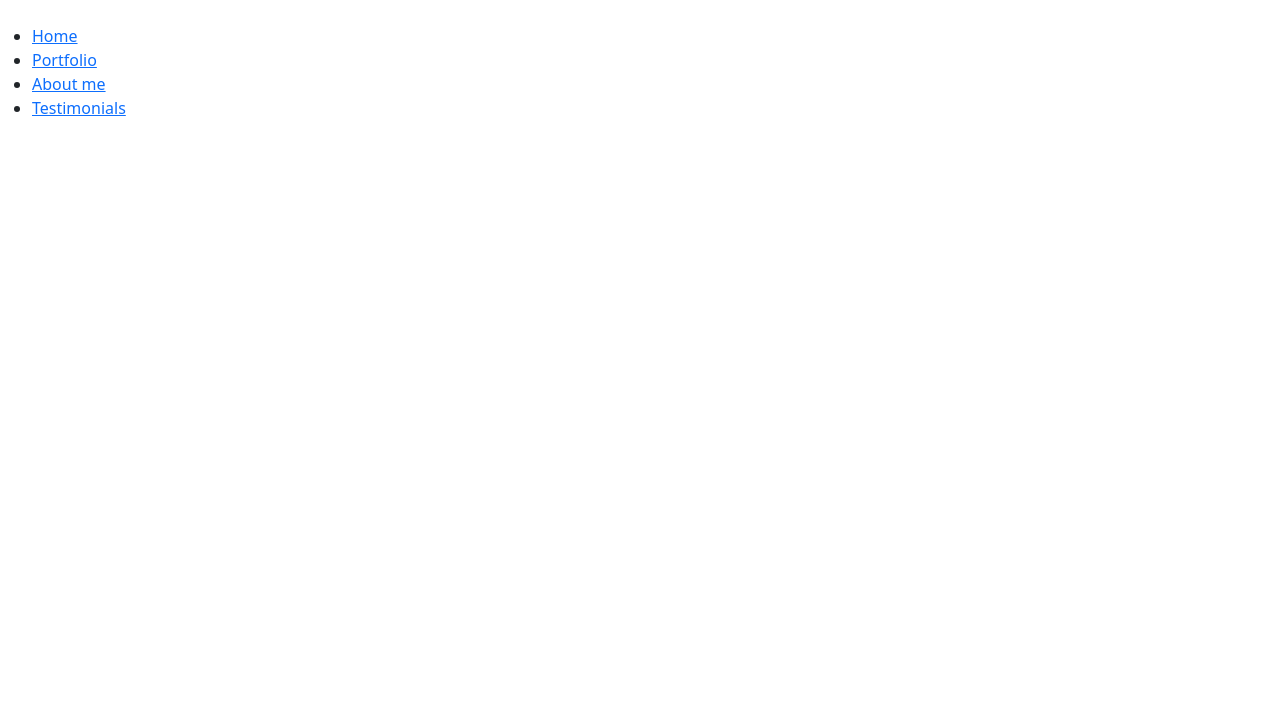
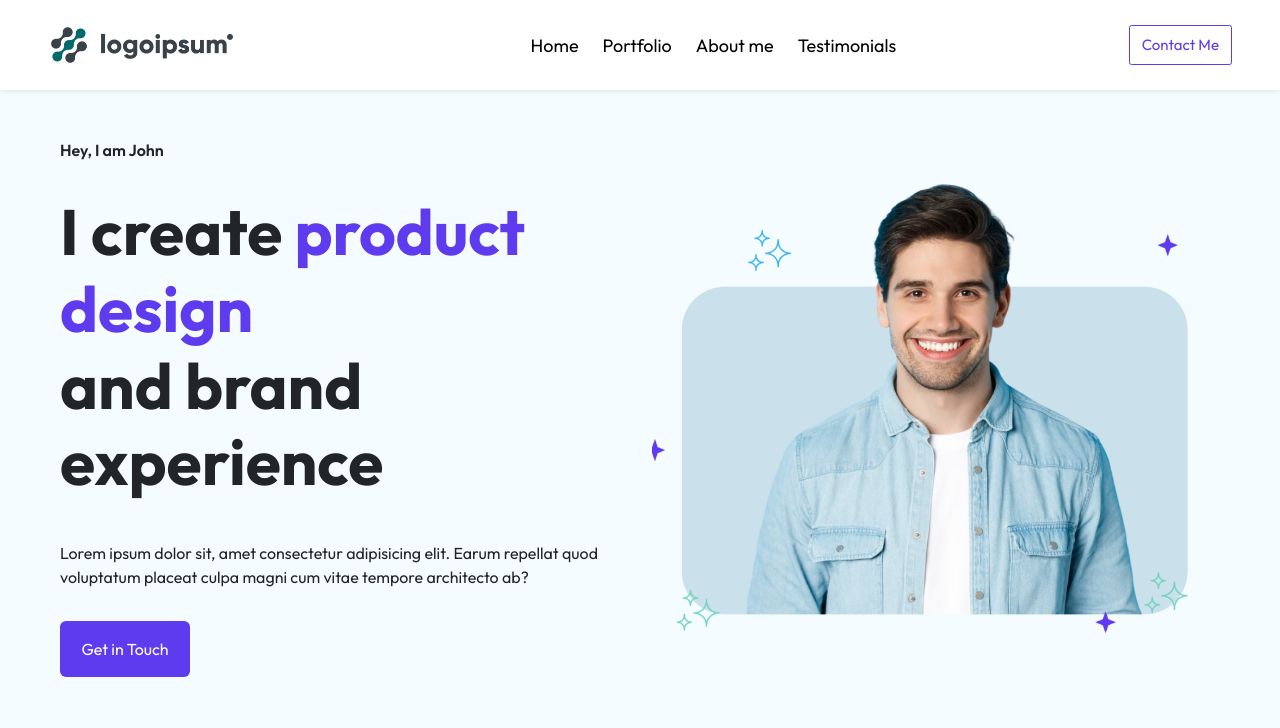
Before and after one commit to MDPerrfan/Portfolio_Frontend, a plain HTML site: page index.html in a window 1280 px wide. Drawn offline with nearby package versions, Linux system fonts and the light colour scheme.

Commit message:
Home done

```diff
--- a/index.css
+++ b/index.css
@@ -0,0 +1,41 @@
+@import url('https://fonts.googleapis.com/css2?family=Outfit:wght@100..900&display=swap');
+* {
+    box-sizing: border-box;
+    margin: 0;
+    padding: 0;
+    font-family: outfit;
+}
+
+nav {
+    box-shadow: rgba(0, 0, 0, 0.45) 0px 10px 35px -10px;
+    height: 90px;
+    position: sticky;
+}
+
+ul li a {
+    text-decoration: none;
+    color: black;
+    font-size: 18px;
+}
+
+h1 {
+    font-size: 4rem;
+}
+
+.logo {
+    max-width: 250px;
+}
+
+.btn {
+    font-size: 15px;
+    border: 1px solid;
+    color: rgb(94, 59, 238);
+    border-radius: 2.5px;
+}
+
+.home_btn {
+    background-color: rgb(94, 59, 238);
+    border: none;
+    border-radius: 2px;
+    color: white;
+}
--- a/index.html
+++ b/index.html
@@ -8,31 +8,44 @@
     <!-- CSS Links -->
     <link href="https://cdn.jsdelivr.net/npm/bootstrap@5.3.3/dist/css/bootstrap.min.css" rel="stylesheet" integrity="sha384-QWTKZyjpPEjISv5WaRU9OFeRpok6YctnYmDr5pNlyT2bRjXh0JMhjY6hW+ALEwIH" crossorigin="anonymous">
     <link rel="stylesheet" href="https://cdnjs.cloudflare.com/ajax/libs/font-awesome/6.0.0-beta3/css/all.min.css">
-    <link rel="stylesheet" href="index.css">
+    <link rel="stylesheet" href="./index.css">
 </head>
 
 <body>
-    <nav>
-        <div class="logo">
-            <img src="" alt="">
+    <nav class="shadow-sm p-3 d-flex px-5 justify-content-between align-items-center">
+        <div class="logo ">
+            <img class="img-fluid w-75 " src="./assests/Logo.png " alt=" ">
         </div>
-        <div class="menu">
-            <ul>
+        <ul class="list-unstyled d-flex gap-4 align-items-center m-0 p-1 ">
             <li>
-                    <a href="#products">Home</a>
+                <a href="/ ">Home</a>
             </li>
             <li>
-                    <a href="#services">Portfolio</a>
+                <a href="#portfolio ">Portfolio</a>
             </li>
             <li>
-                    <a href="#location">About me</a>
+                <a href="#about ">About me</a>
             </li>
             <li>
-                    <a href="#contact">Testimonials</a>
+                <a href="#testimonials ">Testimonials</a>
             </li>
         </ul>
+        <button class="btn py-2">Contact Me</button>
+    </nav>
+    <section style="background-color: rgb(245, 252, 255);min-height: 100vh;">
+        <div class="row py-5 mx-5">
+            <div class=" col-lg-6 p-lg- gap-3 d-flex flex-column justify-content-center">
+                <p class="fw-semibold ">Hey, I am John</p>
+                <h1 class="fw-bolder ">I create <span style="color:rgb(94, 59, 238); ">product design </span> <br>and brand experience</h1>
+                <p class=" my-3 ">Lorem ipsum dolor sit, amet consectetur adipisicing elit. Earum repellat quod voluptatum placeat culpa magni cum vitae tempore architecto ab?</p>
+                <button class="home_btn px-2 py-3 rounded-2 text-white " style="max-width: 130px;font-size: 16px; ">Get in Touch</button>
             </div>
-    </nav>
+            <div class="col-lg-6 d-flex justify-content-center align-items-center">
+                <img src="./assests/Group 11 1.png " alt=" " class="img-fluid w-100">
+            </div>
+        </div>
+    </section>
+
 
 
 
```
Also changed, not shown: assests/Group 11 1.png (added), assests/Logo.png (added). Lines whose indentation alone changed are shown as unchanged.
